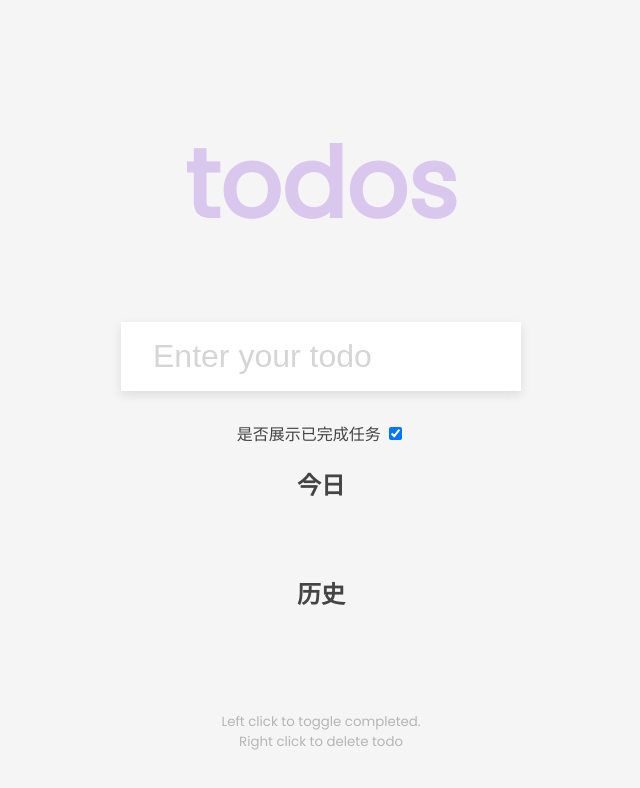
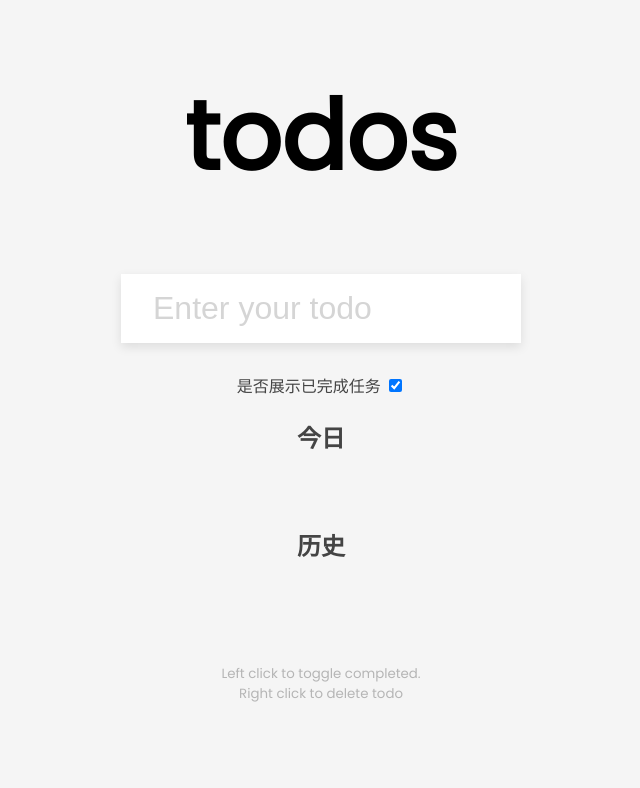
Before and after one commit to GengCen-Qin/tomato-todo, an Electron app: page pages/index.html in a window 800 px wide. Shown: the whole page, without its empty margins (79-719 px from the left). Drawn offline with Linux system fonts and the light colour scheme.

Commit message:
调整展示问题

```diff
--- a/pages/style.css
+++ b/pages/style.css
@@ -11,16 +11,15 @@ body {
     display: flex;
     flex-direction: column;
     align-items: center;
-    justify-content: center;
+    justify-content: flex-start;
     height: 100vh;
     margin: 0;
 }
 
 h1 {
-    color: rgb(179, 131, 226);
+    color: black;
     font-size: 6rem;
     text-align: center;
-    opacity: 0.4;
 }
 
 form {
```
